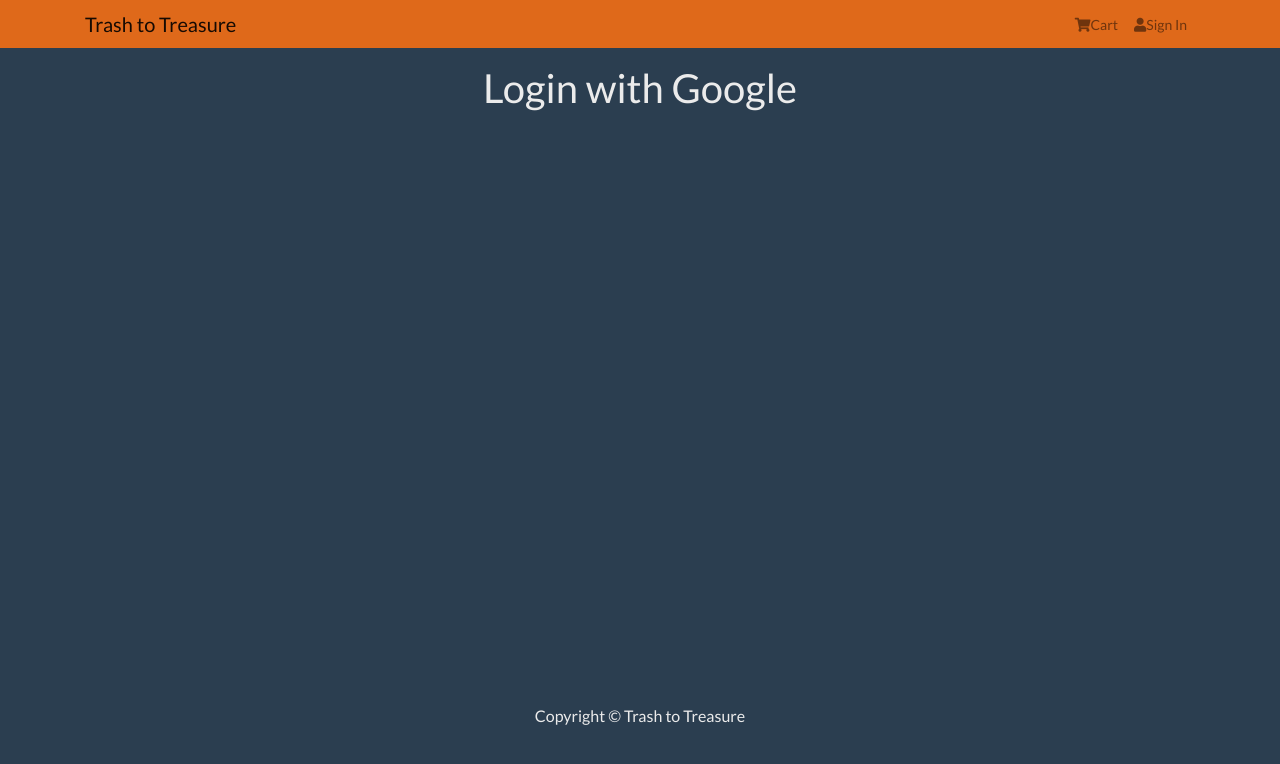
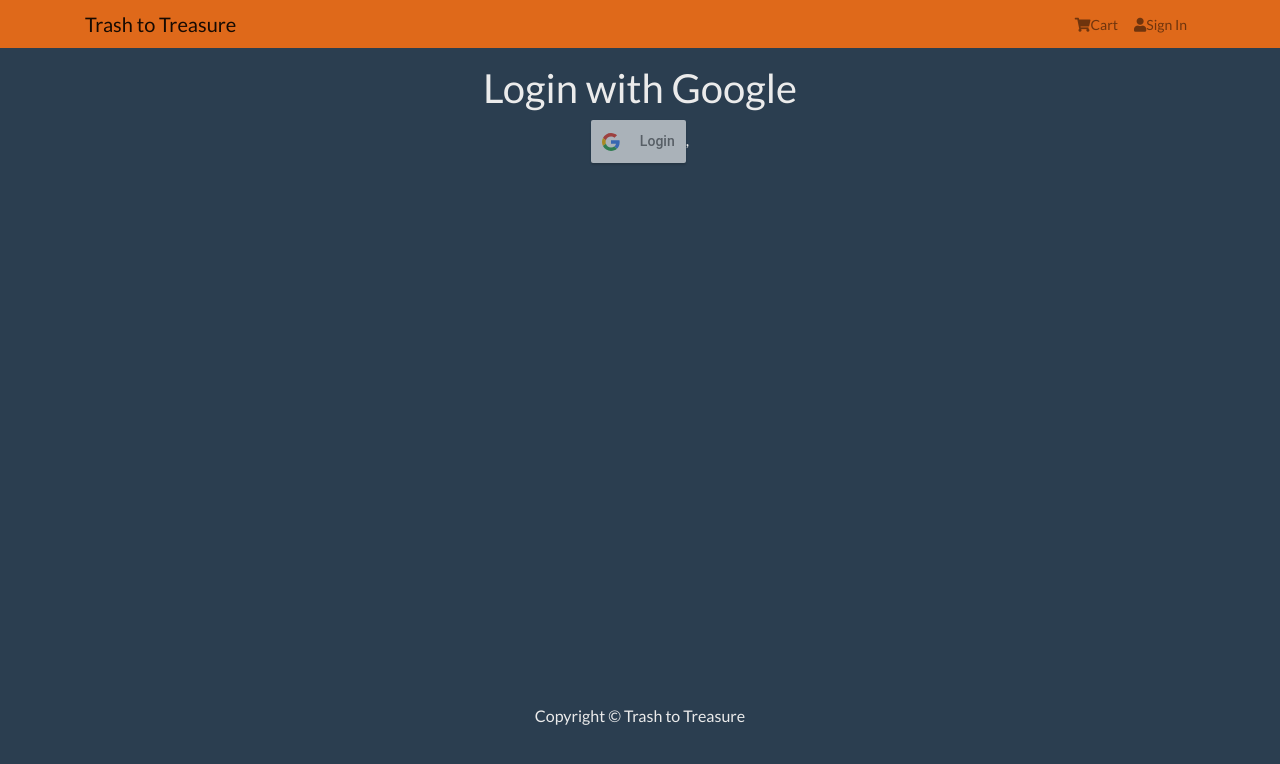
Before and after one commit to codragon2020/trash-to-treasure, a React (Create React App) app in the folder client/: page / in a window 1280 px wide. Shown: the top 764 px of the page. Built offline with nearby package versions, Linux system fonts and the light colour scheme.

Commit message:
Installed dependencies for react-google-login and associated the Google Login clientId in the Login page

```diff
--- a/client/package.json
+++ b/client/package.json
@@ -7,6 +7,7 @@
     "react": "^16.6.3",
     "react-bootstrap": "^1.5.2",
     "react-dom": "^16.6.3",
+    "react-google-login": "^5.2.2",
     "react-router-dom": "^5.2.0",
     "react-scripts": "^2.1.1"
   },
--- a/client/src/screens/Login.js
+++ b/client/src/screens/Login.js
@@ -1,13 +1,32 @@
-import React from 'react';
+import React from "react";
+import { GoogleLogin } from "react-google-login";
+
 
 function Login() {
+
+    const responseSuccessGoogle = (response) => {
+        console.log(response);
+    }
+
+    const responseErrorGoogle = (response) => {
+
+    }
+
     return (
-        <div className="Login">
-            <div className = "col-md-6 offset-md-3 text-center">
-                <h1>Login with Google</h1>
-            </div>
-        </div>
-    )
+    <div className="Login">
+      <div className="col-md-6 offset-md-3 text-center">
+        <h1>Login with Google</h1>
+        <GoogleLogin
+          clientId="1084092224337-7lgj0bui87cdc7ftptrpu00skccbq2pm.apps.googleusercontent.com"
+          buttonText="Login"
+          onSuccess={responseSuccessGoogle}
+          onFailure={responseErrorGoogle}
+          cookiePolicy={"single_host_origin"}
+        />
+        ,
+      </div>
+    </div>
+  );
 }
 
 export default Login;
--- a/package.json
+++ b/package.json
@@ -29,6 +29,7 @@
     "if-env": "^1.0.4",
     "mongoose": "^5.12.5",
     "morgan": "^1.10.0",
-    "react-bootstrap": "^1.5.2"
+    "react-bootstrap": "^1.5.2",
+    "react-google-login": "^5.2.2"
   }
 }
```
Also changed, not shown: 2 other files (tests, documents, lock files or other folders).
